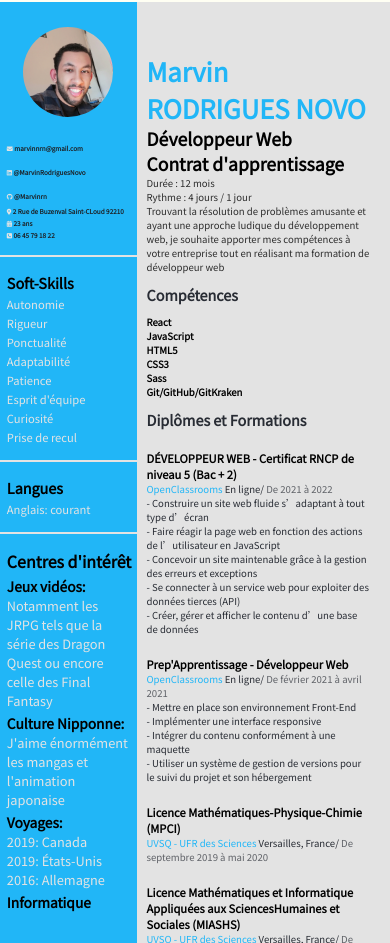
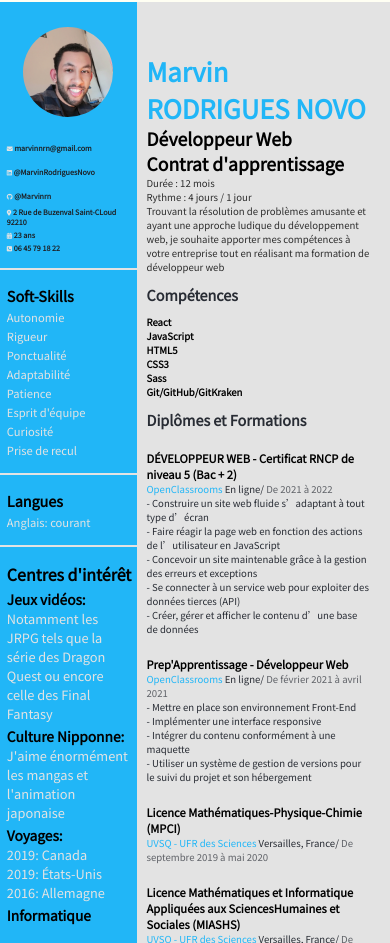
Before and after one commit to Marvinrn/MRNapp, a React (Create React App) app in the folder mrn-project/: page / in a window 390 px wide. Shown: the part 2549-3492 px from the top of the page. Built offline with nearby package versions, Linux system fonts and the light colour scheme.

Commit message:
mobile size bug fix 8

```diff
--- a/mrn-project/src/styles/components/_cv.scss
+++ b/mrn-project/src/styles/components/_cv.scss
@@ -475,7 +475,7 @@
     .cvSection{
         .cvContent{
             width: 100%;
-            height: 1100px;
+            height: 1155px;
             .cvAside{
                 .cvInfo{
                     .info{
@@ -556,11 +556,11 @@
     .cvSection{
         .cvContent{
             width: 100%;
-            height: 1080px;
+            height: 1120px;
             .cvAside{
                 .cvInfo{
                     .info{
-                        font-size: 0.4em;
+                        font-size: 0.45em;
                     }
 
                     i{
```
